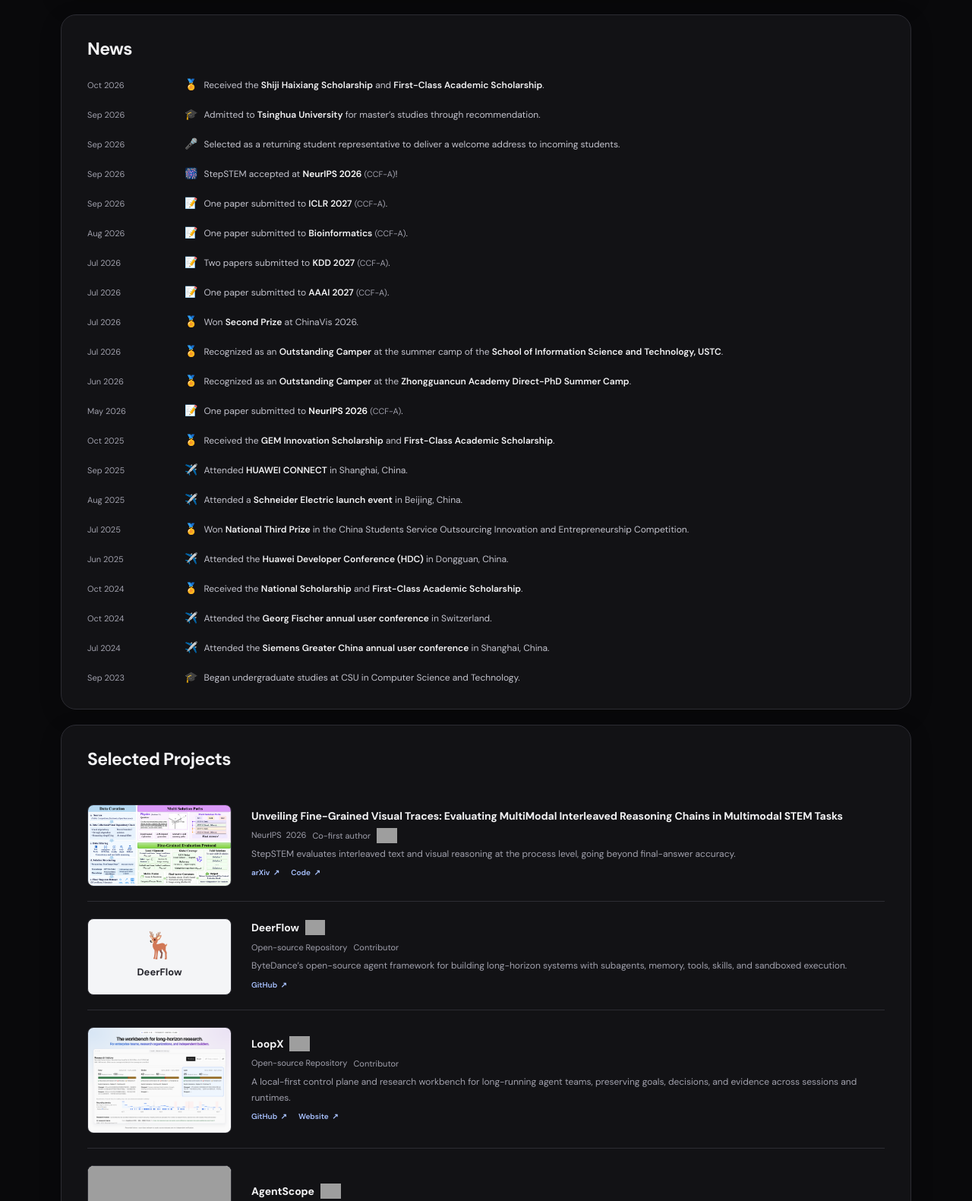
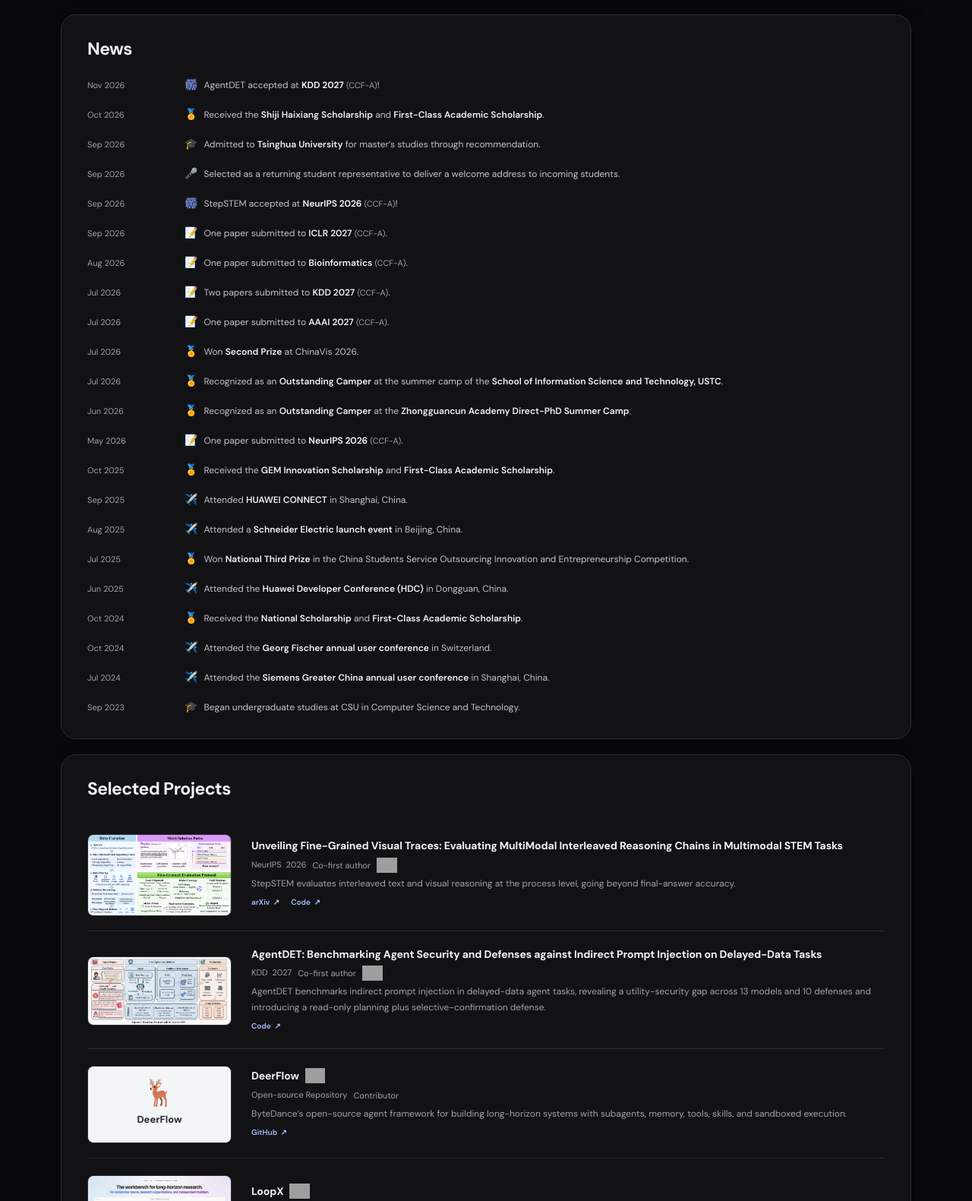
Before and after one commit to lll-hhh/lll-hhh.github.io, a plain HTML site: page index.html in a window 1280 px wide. Shown: the part 705-2286 px from the top of the page at 76% size. Drawn offline with Linux system fonts and the light colour scheme; grey boxes are pictures that could not be loaded.

Commit message:
Add KDD 2027 AgentDET project

```diff
--- a/index.html
+++ b/index.html
@@ -13,7 +13,7 @@
   <link rel="preconnect" href="https://fonts.googleapis.com">
   <link rel="preconnect" href="https://fonts.gstatic.com" crossorigin>
   <link href="https://fonts.googleapis.com/css2?family=DM+Sans:wght@400;450;500;550;600;650;700;750&display=swap" rel="stylesheet">
-  <link rel="stylesheet" href="style.css?v=20261030-project-meta-nowrap">
+  <link rel="stylesheet" href="style.css?v=20261110-kdd-news">
   <!-- Layout inspiration: Galaxy-Dawn/academic-homepage-templates, Bento theme.
        Original implementation in plain HTML/CSS/JS; no build step required. -->
 </head>
@@ -70,6 +70,7 @@
            https://aaai.org/conference/aaai/aaai-27/main-technical-track-call/
            https://neurips.cc/Conferences/2026/Dates -->
       <ul class="news-list">
+        <li class="news-highlight"><time datetime="2026-11">Nov 2026</time><p><span class="news-emoji" aria-hidden="true">🎆</span>AgentDET accepted at <strong class="news-kdd">KDD 2027</strong> <span class="ccf-rank">(CCF-A)</span>!</p></li>
         <li class="news-award"><time datetime="2026-10">Oct 2026</time><p><span class="news-emoji" aria-hidden="true">🏅</span>Received the <strong>Shiji Haixiang Scholarship</strong> and <strong>First-Class Academic Scholarship</strong>.</p></li>
         <li class="news-admission"><time datetime="2026-09">Sep 2026</time><p><span class="news-emoji" aria-hidden="true">🎓</span>Admitted to <strong>Tsinghua University</strong> for master’s studies through recommendation.</p></li>
         <li class="news-address"><time datetime="2026-09">Sep 2026</time><p><span class="news-emoji" aria-hidden="true">🎤</span>Selected as a returning student representative to deliver a welcome address to incoming students.</p></li>
@@ -104,6 +105,15 @@
             <div class="project-meta"><div class="venue"><strong>NeurIPS</strong><span>2026</span></div><span class="paper-role">Co-first author</span><img class="rank-badge" src="https://img.shields.io/badge/CCF-A-34343c?style=flat&amp;labelColor=242429" alt="CCF-A" height="20" loading="lazy"></div>
             <p class="paper-description">StepSTEM evaluates interleaved text and visual reasoning at the process level, going beyond final-answer accuracy.</p>
             <div class="paper-links"><a href="https://arxiv.org/abs/2604.19697" target="_blank" rel="noopener">arXiv <span>↗</span></a><a href="https://github.com/lll-hhh/STEPSTEM" target="_blank" rel="noopener">Code <span>↗</span></a></div>
+          </div>
+        </article>
+        <article class="publication accepted">
+          <a class="paper-preview" href="agentdet-framework.png" target="_blank" rel="noopener" aria-label="View the AgentDET runtime framework overview"><img src="agentdet-framework.png" width="1924" height="917" alt="AgentDET runtime framework showing user tasks, unsafe variants, agent planning, sandboxed tools, defenses, and utility-safety evaluation" loading="lazy"></a>
+          <div class="paper-content">
+            <h3><a href="https://github.com/lll-hhh/AgentDET" target="_blank" rel="noopener">AgentDET: Benchmarking Agent Security and Defenses against Indirect Prompt Injection on Delayed-Data Tasks</a></h3>
+            <div class="project-meta"><div class="venue"><strong>KDD</strong><span>2027</span></div><span class="paper-role">Co-first author</span><img class="rank-badge" src="https://img.shields.io/badge/CCF-A-34343c?style=flat&amp;labelColor=242429" alt="CCF-A" height="20" loading="lazy"></div>
+            <p class="paper-description">AgentDET benchmarks indirect prompt injection in delayed-data agent tasks, revealing a utility-security gap across 13 models and 10 defenses and introducing a read-only planning plus selective-confirmation defense.</p>
+            <div class="paper-links"><a href="https://github.com/lll-hhh/AgentDET" target="_blank" rel="noopener">Code <span>↗</span></a></div>
           </div>
         </article>
         <article class="publication">
--- a/style.css
+++ b/style.css
@@ -77,7 +77,7 @@ h2 { font-size: 23px; letter-spacing: -.6px; }
 .ccf-rank { color: var(--muted); font-size: .9em; white-space: nowrap; }
 .news-highlight p { color: var(--text); }
 .news-highlight strong { color: var(--blue); }
-.news-list .news-neurips { color: #fff; }
+.news-list .news-neurips, .news-list .news-kdd { color: #fff; }
 .publication { display: grid; grid-template-columns: 190px minmax(0, 1fr); gap: 26px; align-items: center; padding: 19px 0; border-bottom: 1px solid var(--line); }
 .paper-preview { display: block; margin-top: 3px; border: 1px solid var(--line); border-radius: 8px; overflow: hidden; }
 .paper-preview img { display: block; width: 100%; height: auto; }
```
Also changed, not shown: agentdet-framework.png (added).
